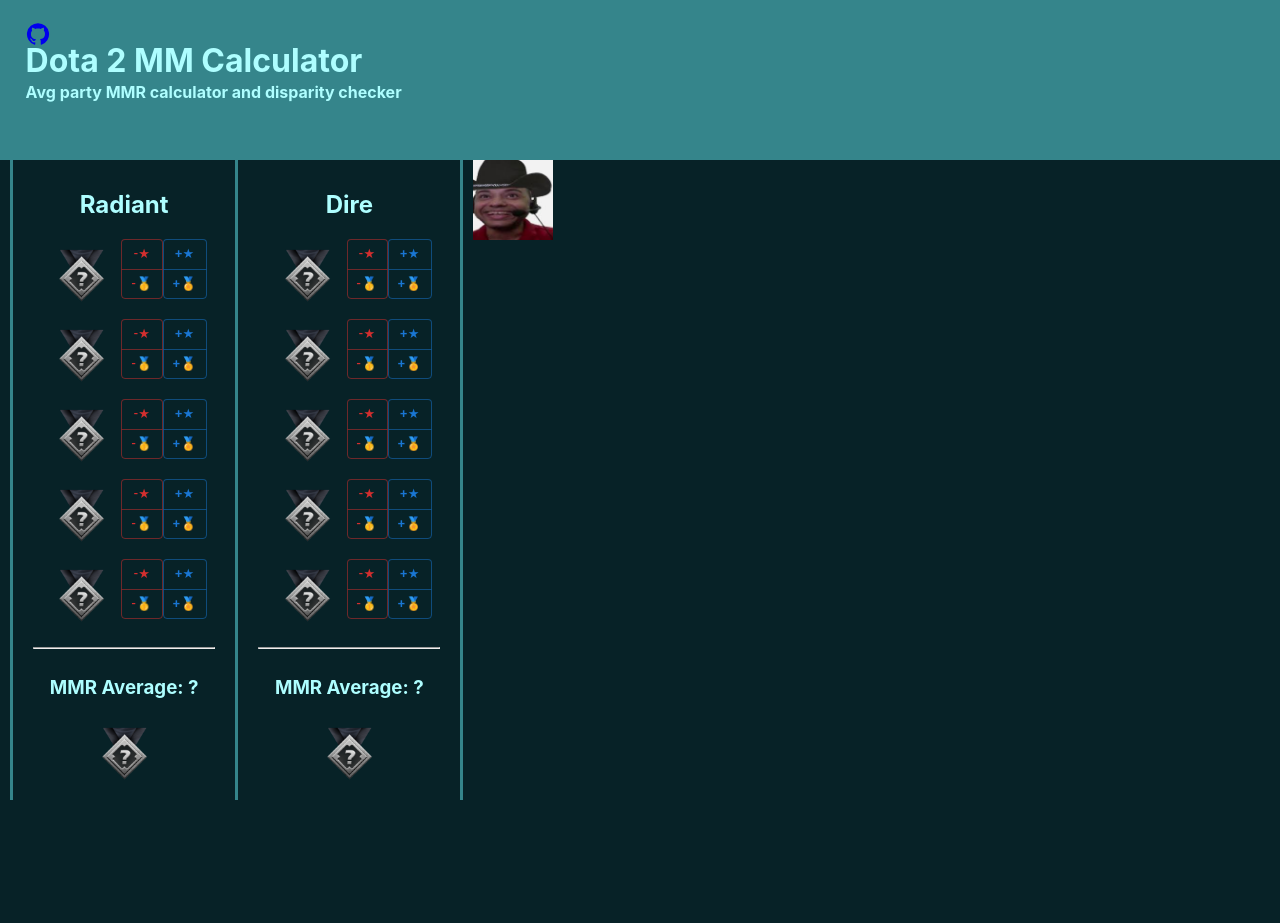
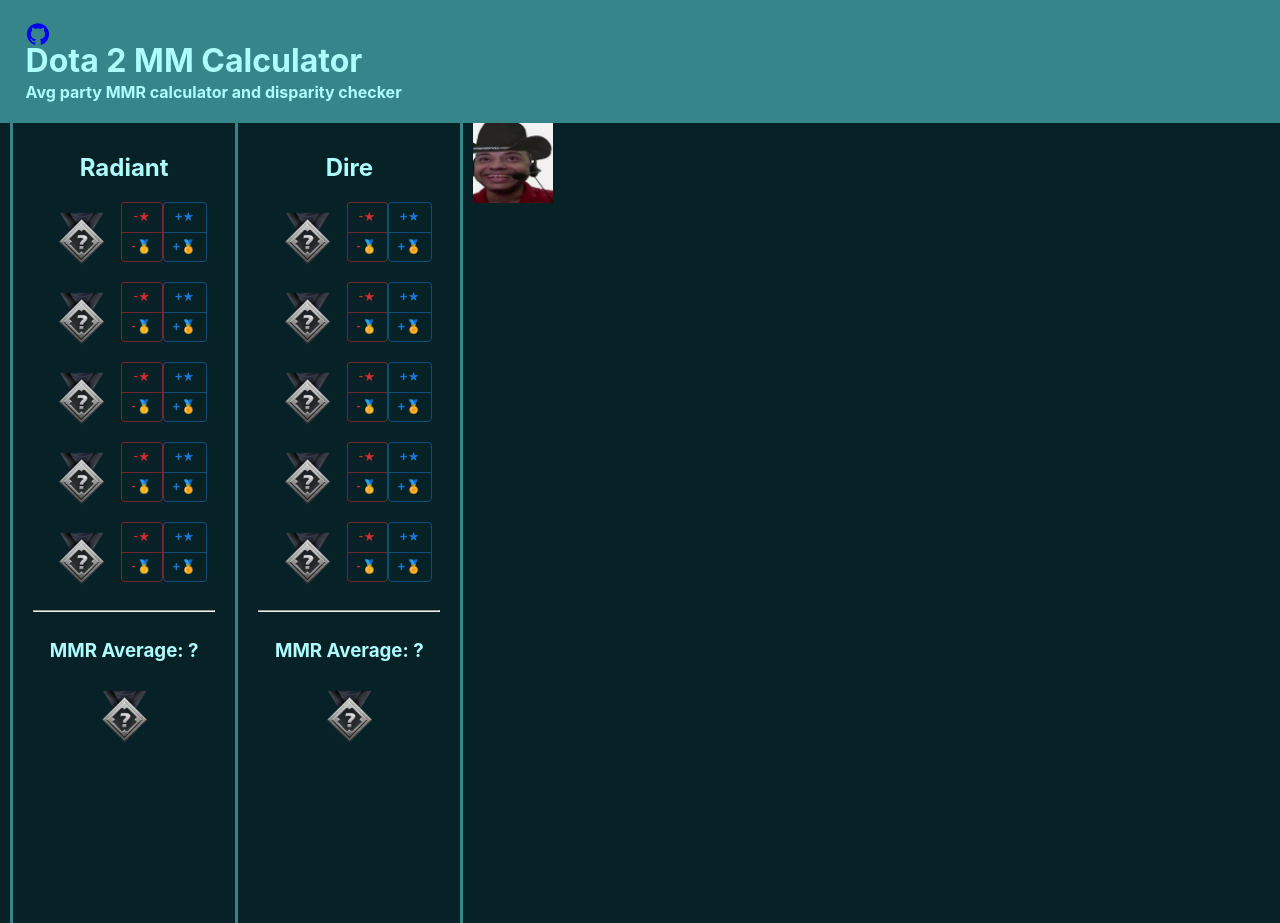
Before and after one commit to brunofleal/d2checker, a React (Create React App) app: page / in a window 1280 px wide. Before the commit the page ends 800 px from the top, so only its background shows below. Built offline with nearby package versions, Linux system fonts and the light colour scheme.

Commit message:
Adjust page scaling

```diff
--- a/src/components/MainPage/MainPage.css
+++ b/src/components/MainPage/MainPage.css
@@ -1,7 +1,4 @@
 .container {
-  overflow: hidden;
-  width: 100vw;
-  height: 100vh;
 }
 
 .box-container {
@@ -18,15 +15,14 @@
   flex-direction: column;
   background-color: #35858b;
   color: #aefeff;
-  width: 100%;
-  height: 20%;
+
   padding-left: 2vw;
 }
 
 .vertical-divider {
   margin-left: 10px;
   margin-right: 10px;
-  height: 100%;
+  height: 100vh;
   width: 5px;
   background-color: #35858b;
 }
--- a/src/components/ResultsTable/ResultsTable.css
+++ b/src/components/ResultsTable/ResultsTable.css
@@ -9,7 +9,7 @@
 .vertical-divider-res {
   margin-left: 10px;
   margin-right: 10px;
-  height: 100%;
+  height: 100vh;
   width: 5px;
   background-color: #35858b;
 }
--- a/src/index.css
+++ b/src/index.css
@@ -1,6 +1,5 @@
 body {
   background-color: #072227;
-  overflow: hidden;
   margin: 0;
   font-family: -apple-system, BlinkMacSystemFont, "Segoe UI", "Roboto", "Oxygen",
     "Ubuntu", "Cantarell", "Fira Sans", "Droid Sans", "Helvetica Neue",
--- a/src/resources/strings/strings.js
+++ b/src/resources/strings/strings.js
@@ -1,6 +1,6 @@
 import portugues from './portugues'
 import english from './english';
 
-const strings = english; // TODO: Add support to other languages
+const strings = english;
 
 export default strings;
```
